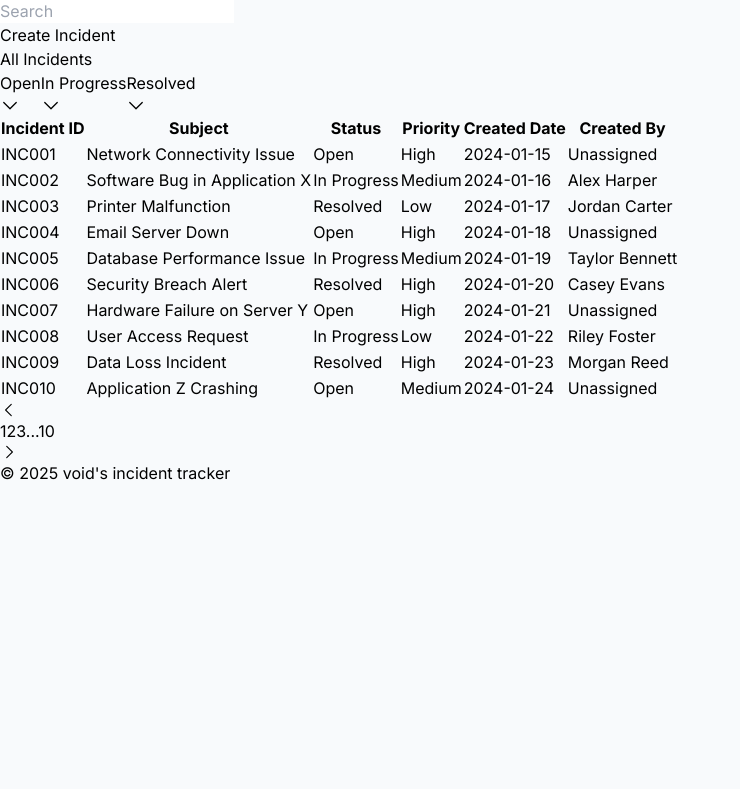
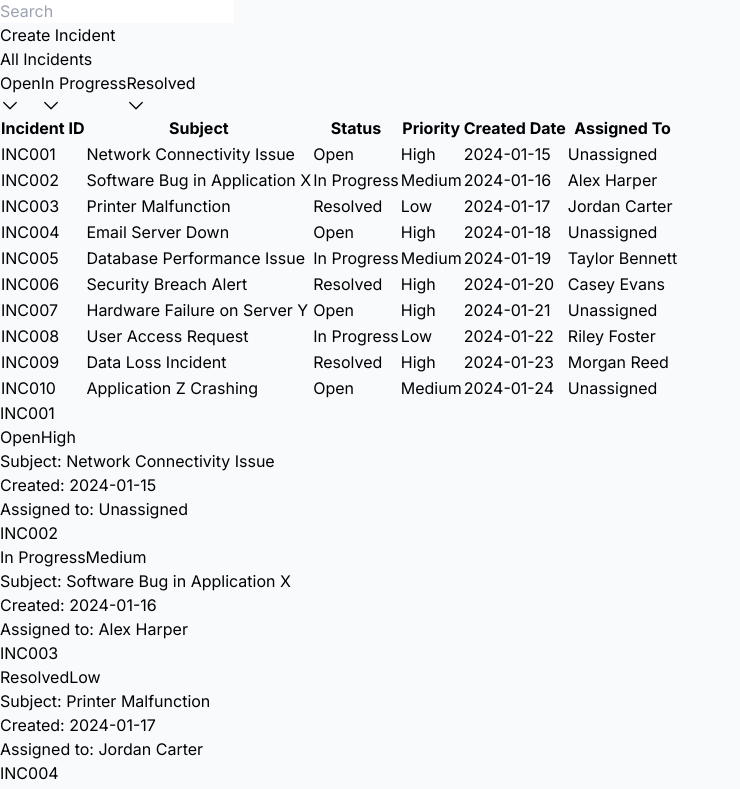
Before and after one commit to thevoid12/incident_tracker, a React (Vite) app in the folder frontend/: page /home in a window 1280 px wide. Shown: the part 1325-2114 px from the top of the page, without its empty margins (0-740 px from the left). Before the commit the page ends 1810 px from the top, so only its background shows below. Built offline with nearby package versions, Linux system fonts and the light colour scheme.

Commit message:
wip: homepage with dummy data is now responsive

```diff
--- a/frontend/src/components/HomePage.jsx
+++ b/frontend/src/components/HomePage.jsx
@@ -10,10 +10,10 @@ const HomePage = () => {
     <div className="relative flex size-full min-h-screen flex-col bg-white group/design-root overflow-x-hidden" style={{fontFamily: 'Inter, "Noto Sans", sans-serif'}}>
       <div className="layout-container flex h-full grow flex-col">
         <Header />
-        <div className="px-4 md:px-40 flex flex-1 justify-center py-5">
-          <div className="layout-content-container flex flex-col max-w-[960px] flex-1">
+        <div className="px-4 md:px-8 lg:px-16 xl:px-24 flex flex-1 justify-center py-5">
+          <div className="layout-content-container flex flex-col w-full max-w-[960px] flex-1">
             <div className="flex flex-wrap justify-between gap-3 p-4">
-              <p className="text-[#111418] tracking-light text-[32px] font-bold leading-tight min-w-72">All Incidents</p>
+              <p className="text-[#111418] tracking-light text-2xl md:text-3xl lg:text-[32px] font-bold leading-tight">All Incidents</p>
             </div>
             <Filters />
             <IncidentTable />
--- a/frontend/src/components/IncidentTable.jsx
+++ b/frontend/src/components/IncidentTable.jsx
@@ -85,50 +85,51 @@ const IncidentTable = () => {
   ];
 
   return (
-    <div className="px-4 py-3 @container">
-      <div className="flex overflow-hidden rounded-lg border border-[#dbe0e6] bg-white">
+    <div className="px-4 py-3">
+      {/* Desktop Table View */}
+      <div className="hidden lg:flex overflow-hidden rounded-lg border border-[#dbe0e6] bg-white">
         <table className="flex-1">
           <thead>
             <tr className="bg-white">
-              <th className="table-column-120 px-4 py-3 text-left text-[#111418] w-[400px] text-sm font-medium leading-normal">
+              <th className="px-4 py-3 text-left text-[#111418] text-sm font-medium leading-normal w-32">
                 Incident ID
               </th>
-              <th className="table-column-240 px-4 py-3 text-left text-[#111418] w-[400px] text-sm font-medium leading-normal">Subject</th>
-              <th className="table-column-360 px-4 py-3 text-left text-[#111418] w-60 text-sm font-medium leading-normal">Status</th>
-              <th className="table-column-480 px-4 py-3 text-left text-[#111418] w-60 text-sm font-medium leading-normal">Priority</th>
-              <th className="table-column-600 px-4 py-3 text-left text-[#111418] w-[400px] text-sm font-medium leading-normal">
+              <th className="px-4 py-3 text-left text-[#111418] text-sm font-medium leading-normal">Subject</th>
+              <th className="px-4 py-3 text-left text-[#111418] text-sm font-medium leading-normal w-32">Status</th>
+              <th className="px-4 py-3 text-left text-[#111418] text-sm font-medium leading-normal w-32">Priority</th>
+              <th className="px-4 py-3 text-left text-[#111418] text-sm font-medium leading-normal w-32">
                 Created Date
               </th>
-              <th className="table-column-720 px-4 py-3 text-left text-[#111418] w-[400px] text-sm font-medium leading-normal">
-               Created By
+              <th className="px-4 py-3 text-left text-[#111418] text-sm font-medium leading-normal">
+                Assigned To
               </th>
             </tr>
           </thead>
           <tbody>
             {incidents.map((incident, index) => (
               <tr key={incident.id} className="border-t border-t-[#dbe0e6]">
-                <td className="table-column-120 h-[72px] px-4 py-2 w-[400px] text-[#111418] text-sm font-normal leading-normal">{incident.id}</td>
-                <td className="table-column-240 h-[72px] px-4 py-2 w-[400px] text-[#617589] text-sm font-normal leading-normal">
+                <td className="h-[72px] px-4 py-2 text-[#111418] text-sm font-normal leading-normal">{incident.id}</td>
+                <td className="h-[72px] px-4 py-2 text-[#617589] text-sm font-normal leading-normal">
                   {incident.subject}
                 </td>
-                <td className="table-column-360 h-[72px] px-4 py-2 w-60 text-sm font-normal leading-normal">
+                <td className="h-[72px] px-4 py-2 text-sm font-normal leading-normal">
                   <button
-                    className="flex min-w-[84px] max-w-[480px] cursor-pointer items-center justify-center overflow-hidden rounded-lg h-8 px-4 bg-[#f0f2f4] text-[#111418] text-sm font-medium leading-normal w-full"
+                    className="flex min-w-[84px] cursor-pointer items-center justify-center overflow-hidden rounded-lg h-8 px-4 bg-[#f0f2f4] text-[#111418] text-sm font-medium leading-normal"
                   >
                     <span className="truncate">{incident.status}</span>
                   </button>
                 </td>
-                <td className="table-column-480 h-[72px] px-4 py-2 w-60 text-sm font-normal leading-normal">
+                <td className="h-[72px] px-4 py-2 text-sm font-normal leading-normal">
                   <button
-                    className="flex min-w-[84px] max-w-[480px] cursor-pointer items-center justify-center overflow-hidden rounded-lg h-8 px-4 bg-[#f0f2f4] text-[#111418] text-sm font-medium leading-normal w-full"
+                    className="flex min-w-[84px] cursor-pointer items-center justify-center overflow-hidden rounded-lg h-8 px-4 bg-[#f0f2f4] text-[#111418] text-sm font-medium leading-normal"
                   >
                     <span className="truncate">{incident.priority}</span>
                   </button>
                 </td>
-                <td className="table-column-600 h-[72px] px-4 py-2 w-[400px] text-[#617589] text-sm font-normal leading-normal">
+                <td className="h-[72px] px-4 py-2 text-[#617589] text-sm font-normal leading-normal">
                   {incident.createdDate}
                 </td>
-                <td className="table-column-720 h-[72px] px-4 py-2 w-[400px] text-[#617589] text-sm font-normal leading-normal">
+                <td className="h-[72px] px-4 py-2 text-[#617589] text-sm font-normal leading-normal">
                   {incident.assignedTo}
                 </td>
               </tr>
@@ -136,14 +137,37 @@ const IncidentTable = () => {
           </tbody>
         </table>
       </div>
-      <style jsx>{`
-        @container(max-width:120px){.table-column-120{display: none;}}
-        @container(max-width:240px){.table-column-240{display: none;}}
-        @container(max-width:360px){.table-column-360{display: none;}}
-        @container(max-width:480px){.table-column-480{display: none;}}
-        @container(max-width:600px){.table-column-600{display: none;}}
-        @container(max-width:720px){.table-column-720{display: none;}}
-      `}</style>
+
+      {/* Mobile Card View */}
+      <div className="lg:hidden space-y-4">
+        {incidents.map((incident) => (
+          <div key={incident.id} className="bg-white border border-[#dbe0e6] rounded-lg p-4 shadow-sm">
+            <div className="flex justify-between items-start mb-3">
+              <h3 className="text-[#111418] font-semibold text-lg">{incident.id}</h3>
+              <div className="flex gap-2">
+                <button className="px-3 py-1 bg-[#f0f2f4] text-[#111418] text-sm font-medium rounded-lg">
+                  {incident.status}
+                </button>
+                <button className="px-3 py-1 bg-[#f0f2f4] text-[#111418] text-sm font-medium rounded-lg">
+                  {incident.priority}
+                </button>
+              </div>
+            </div>
+
+            <div className="space-y-2">
+              <p className="text-[#617589] text-sm">
+                <span className="font-medium text-[#111418]">Subject:</span> {incident.subject}
+              </p>
+              <p className="text-[#617589] text-sm">
+                <span className="font-medium text-[#111418]">Created:</span> {incident.createdDate}
+              </p>
+              <p className="text-[#617589] text-sm">
+                <span className="font-medium text-[#111418]">Assigned to:</span> {incident.assignedTo}
+              </p>
+            </div>
+          </div>
+        ))}
+      </div>
     </div>
   );
 };
```
